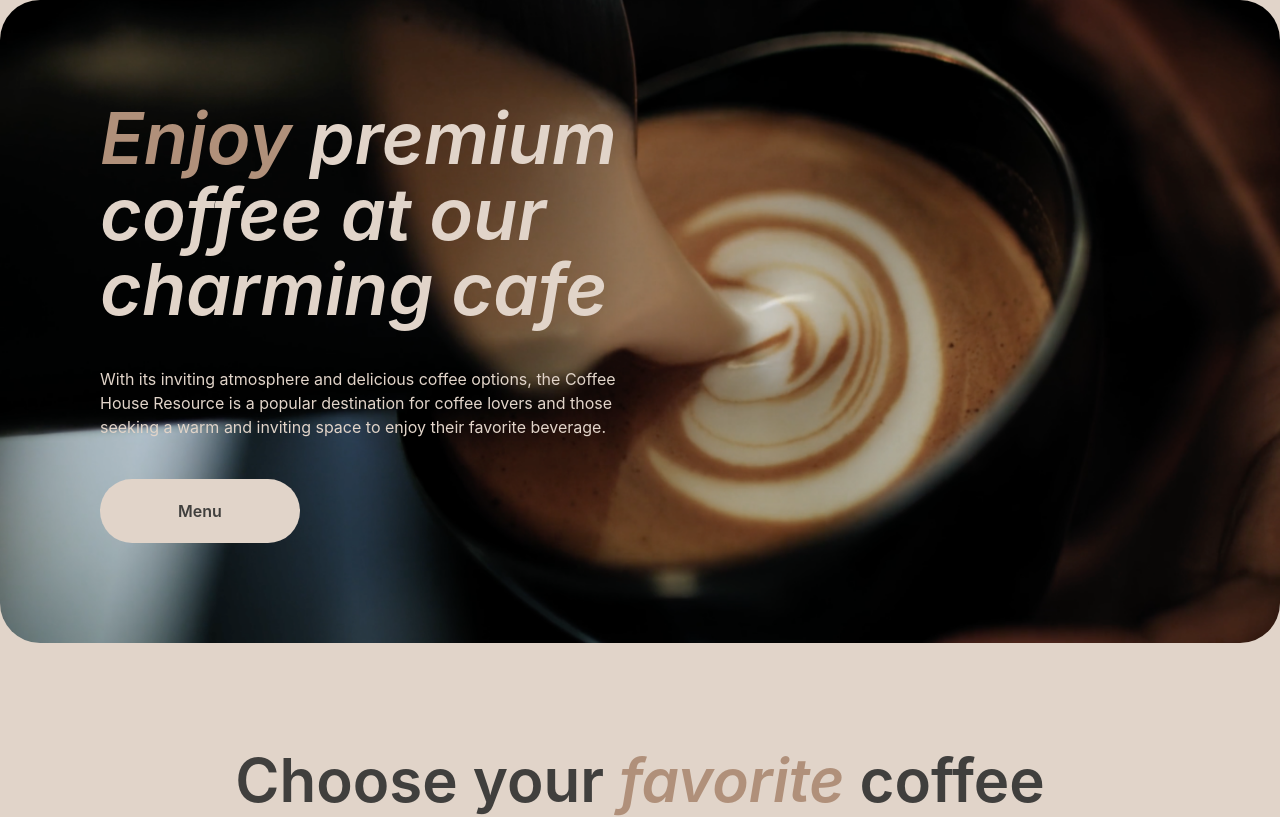
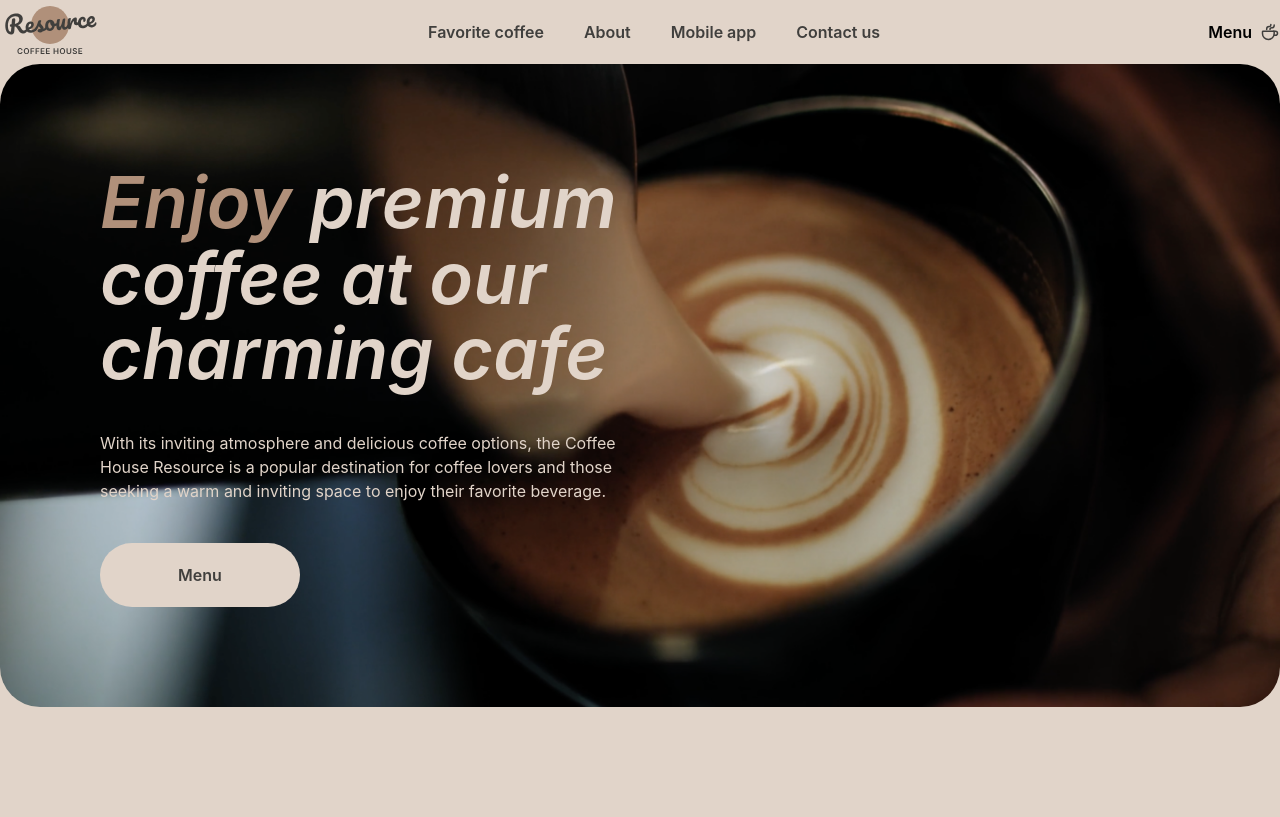
Before and after one commit to ShevViktoryia/Coffee-House-React, a React (Create React App) app: page / in a window 1280 px wide. Shown: the top 817 px of the page. Built offline with nearby package versions, Linux system fonts and the light colour scheme.

Commit message:
feat: add header

```diff
--- a/src/App.tsx
+++ b/src/App.tsx
@@ -4,10 +4,12 @@ import { FavouriteCoffee } from "./components/FavouriteCoffee/FavouriteCoffee";
 import { About } from "./components/About/About";
 import { MobileApp } from "./components/MobileApp/MobileApp";
 import { Footer } from "./layout/Footer/Footer";
+import { Header } from "./layout/Header/Header";
 
 function App() {
   return (
     <div className="App">
+      <Header />
       <HeroSection />
       <FavouriteCoffee />
       <About />
--- /dev/null
+++ b/src/layout/Header/Header.module.css
@@ -0,0 +1,5 @@
+.headerContent {
+  display: flex;
+  align-items: center;
+  justify-content: space-between;
+}
--- /dev/null
+++ b/src/layout/Header/Header.tsx
@@ -0,0 +1,20 @@
+import { BurgerMenu } from "./components/BurgerMenu/BurgerMenu";
+import { HeaderNav } from "./components/HeaderNav/HeaderNav";
+import logo from "../../assets/svg/logo.svg";
+import s from "./Header.module.css";
+
+export const Header = () => {
+  return (
+    <header>
+      <div className="container">
+        <div className={s.headerContent}>
+          <a href="#" className="logo">
+            <img src={logo} alt="logo" />
+          </a>
+          <HeaderNav />
+          <BurgerMenu />
+        </div>
+      </div>
+    </header>
+  );
+};
--- /dev/null
+++ b/src/layout/Header/components/BurgerMenu/BurgerMenu.module.css
@@ -0,0 +1,14 @@
+.burgerMenu {
+  display: flex;
+  align-items: center;
+  justify-content: center;
+  gap: 8px;
+  transition: 0.2s;
+  span {
+    font-weight: 600;
+  }
+  &:hover {
+    cursor: pointer;
+    border-bottom: 2px solid var(--text-dark);
+  }
+}
--- /dev/null
+++ b/src/layout/Header/components/BurgerMenu/BurgerMenu.tsx
@@ -0,0 +1,11 @@
+import cup from "../../../../assets/svg/coffee-cup.svg";
+import s from "./BurgerMenu.module.css";
+
+export const BurgerMenu = () => {
+  return (
+    <div className={s.burgerMenu}>
+      <span>Menu</span>
+      <img src={cup} alt="cup" />
+    </div>
+  );
+};
--- /dev/null
+++ b/src/layout/Header/components/HeaderNav/HeaderNav.module.css
@@ -0,0 +1,17 @@
+.navigationItems {
+  display: flex;
+  gap: 40px;
+}
+
+.navigationItem a {
+  font-family: var(--font-family);
+  font-weight: 600;
+  font-size: 16px;
+  line-height: 0.15;
+  color: var(--text-dark);
+  text-decoration: none;
+  transition: 0.2s;
+  &:hover {
+    border-bottom: 2px solid var(--text-dark);
+  }
+}
--- /dev/null
+++ b/src/layout/Header/components/HeaderNav/HeaderNav.tsx
@@ -0,0 +1,22 @@
+import s from "./HeaderNav.module.css";
+
+export const HeaderNav = () => {
+  return (
+    <nav className={s.navigation}>
+      <ul className={s.navigationItems}>
+        <li className={s.navigationItem}>
+          <a href="#">Favorite coffee</a>
+        </li>
+        <li className={s.navigationItem}>
+          <a href="#">About</a>
+        </li>
+        <li className={s.navigationItem}>
+          <a href="#">Mobile app</a>
+        </li>
+        <li className={s.navigationItem}>
+          <a href="#">Contact us</a>
+        </li>
+      </ul>
+    </nav>
+  );
+};
```
Also changed, not shown: src/assets/svg/coffee-cup.svg (added), src/assets/svg/logo.svg (added).
